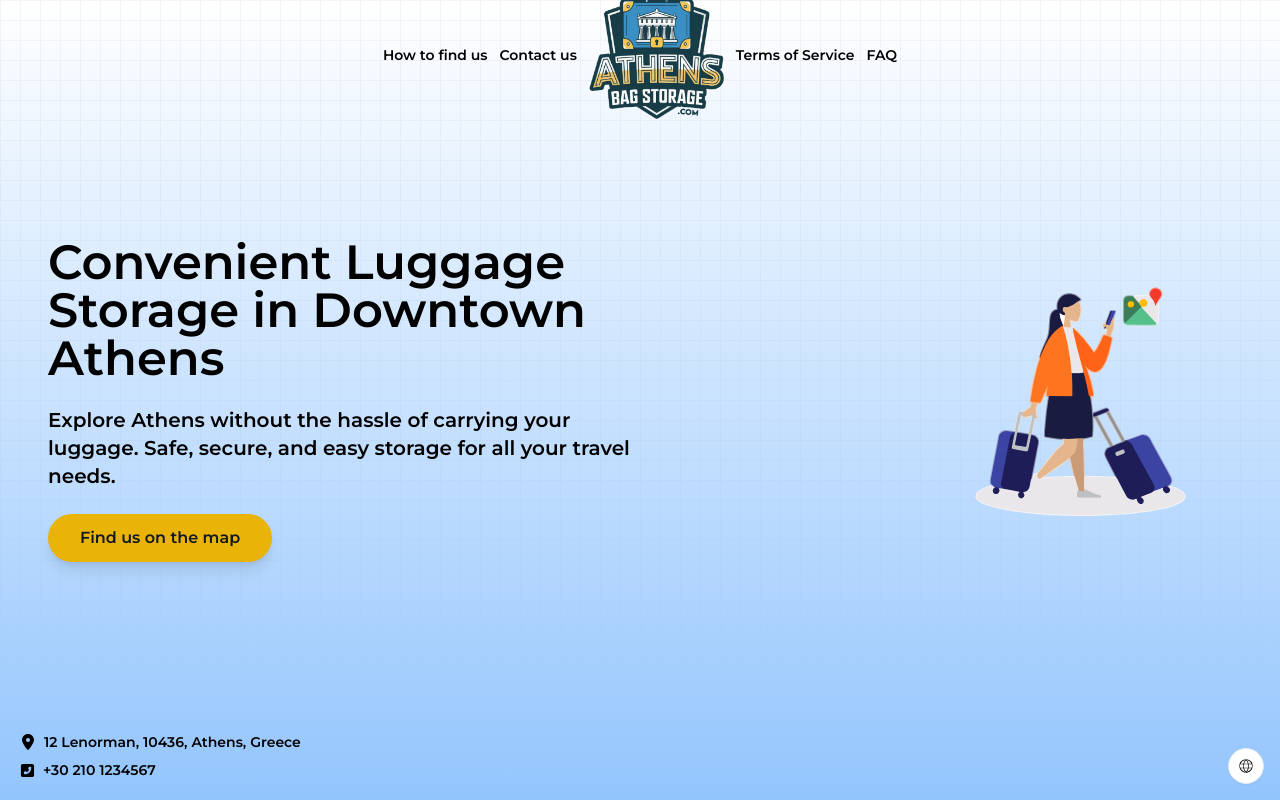
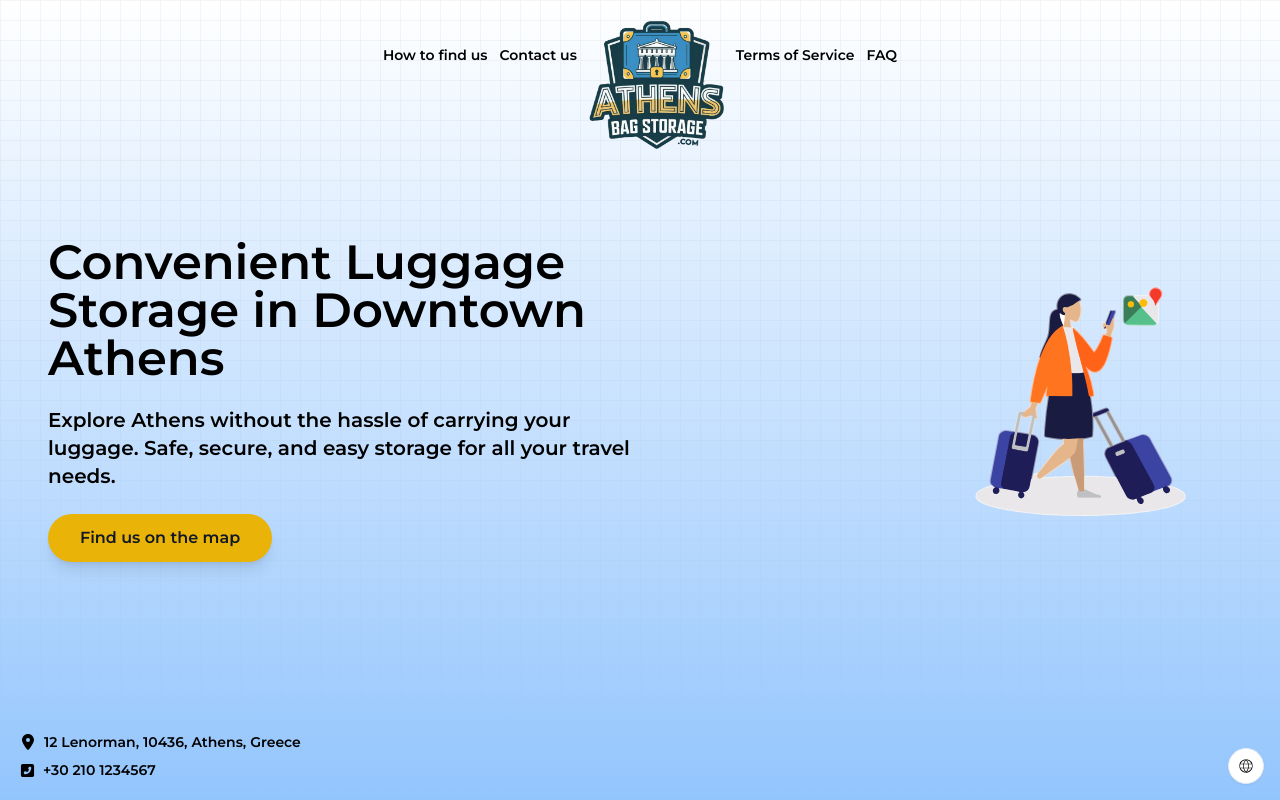
Before and after one commit to nospipi/athens-bag-storage, a Next.js app: page /en in a window 1280 px wide. Shown: the top 800 px of the page. Built offline with nearby package versions, Linux system fonts and the light colour scheme.

Commit message:
Update Header.tsx

```diff
--- a/app/components/header/Header.tsx
+++ b/app/components/header/Header.tsx
@@ -34,7 +34,7 @@ const Header = async ({ locale }: { locale: SupportedLocaleTypes }) => {
             src={logo}
             alt="Logo"
             width={135}
-            className="cursor-pointer mt-[60]"
+            className="cursor-pointer mt-[60px]"
           />
         </Link>
         <Link
```
